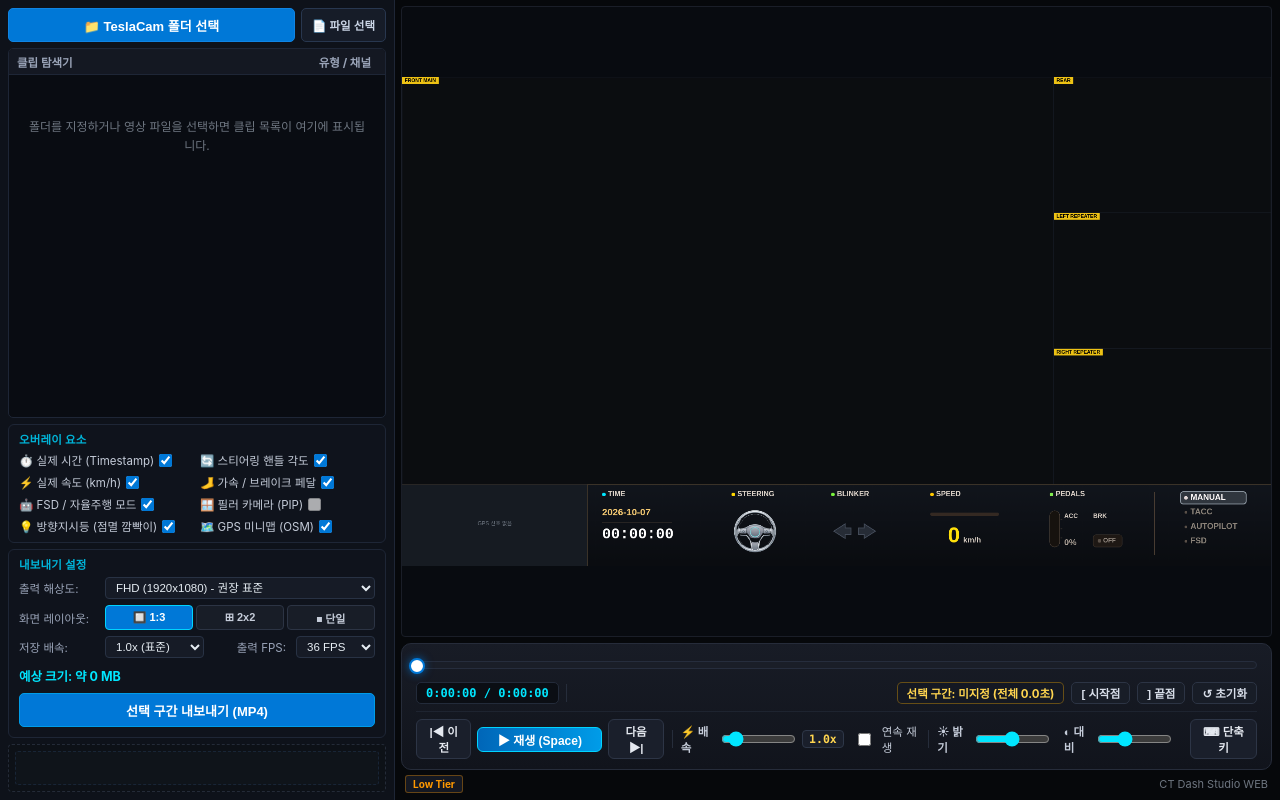
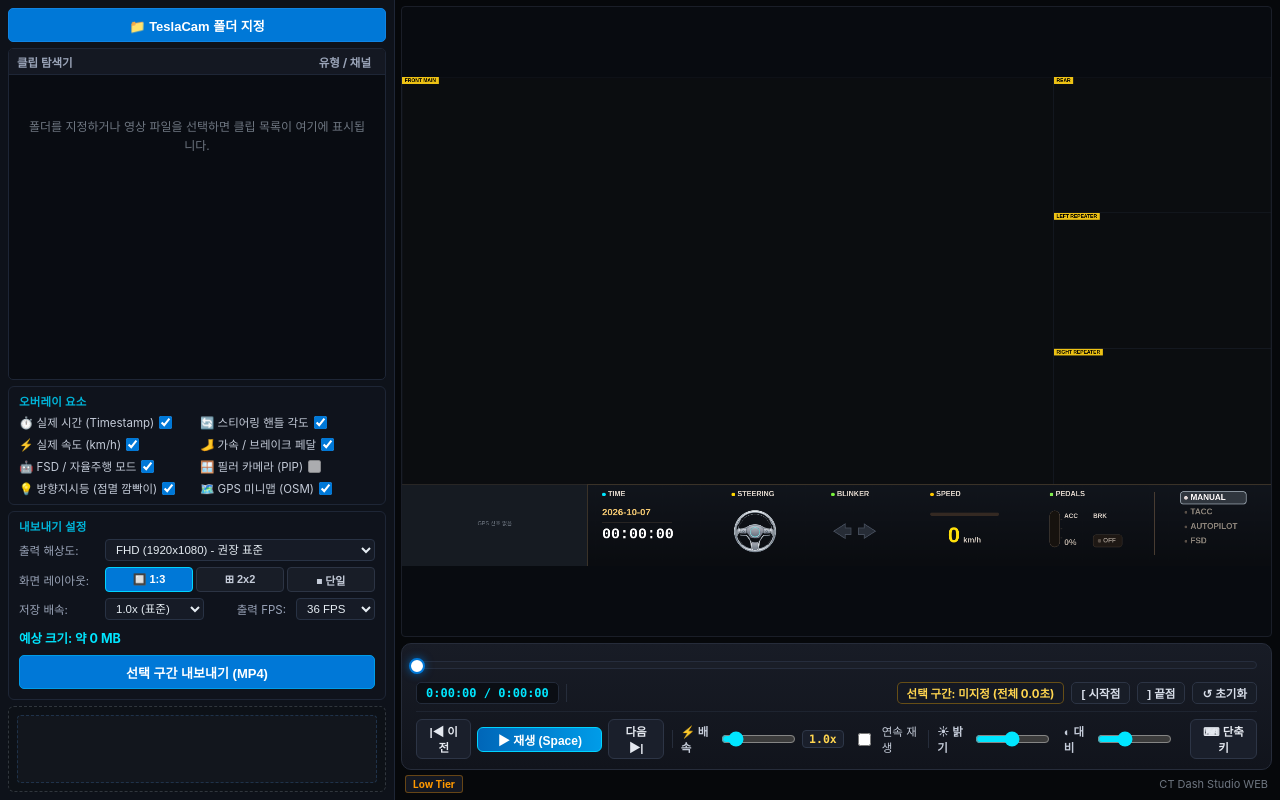
Before and after one commit to mhsong282828221212123123123/CT-dashcam-studio-WEB, a website built with Vite: page index.html in a window 1280 px wide. Built offline with nearby package versions, Linux system fonts and the light colour scheme.

Commit message:
fix: remove file selection button and restore full ad box placeholder dimensions without text

```diff
--- a/index.html
+++ b/index.html
@@ -48,17 +48,11 @@
 
           <!-- 1-1. 클립 목록 섹션 (모바일 탭: clips) -->
           <div class="sidebar-section mobile-tab-section active" data-mobile-tab="clips">
-            <div class="load-btn-group">
-              <button id="btn-open-folder" class="btn btn-folder-load" title="TeslaCam 폴더 지정 (권장)">
-                📁 TeslaCam 폴더 선택
-              </button>
-              <button id="btn-open-files" class="btn btn-folder-load-sub" title="개별 MP4 파일 직접 선택">
-                📄 파일 선택
-              </button>
-            </div>
+            <button id="btn-open-folder" class="btn btn-folder-load">
+              📁 TeslaCam 폴더 지정
+            </button>
             <!-- 폴더 선택 전용 인풋 (다른 PC / HTTP 접속 환경 지원) -->
             <input type="file" id="fallback-folder-input" webkitdirectory directory multiple style="display: none;" />
-            <!-- 개별 파일 선택 전용 인풋 -->
             <input type="file" id="fallback-file-input" multiple accept="video/mp4,video/*" style="display: none;" />
 
             <!-- 클립 탐색기 테이블 -->
--- a/src/main.ts
+++ b/src/main.ts
@@ -327,9 +327,8 @@ class CTDashcamStudioApp {
     tierModal?.addEventListener('click', (e) => {
       if (e.target === tierModal) closeTierModal();
     });
-    // 1. Open Folder / Files Buttons & Fallback Inputs
+    // 1. Open Folder Button & Fallback Inputs
     const btnOpenFolder = document.getElementById('btn-open-folder');
-    const btnOpenFiles = document.getElementById('btn-open-files');
     const fallbackFolderInput = document.getElementById('fallback-folder-input') as HTMLInputElement;
     const fallbackFileInput = document.getElementById('fallback-file-input') as HTMLInputElement;
 
@@ -349,18 +348,11 @@ class CTDashcamStudioApp {
         }
       }
 
-      // 2) 다른 컴퓨터(HTTP 원격 접속 등)나 구형 브라우저에서는 HTML5 표준 webkitdirectory 폴더 선택 창 실행
+      // 2) 다른 컴퓨터(HTTP 원격 접속 등)에서는 HTML5 표준 webkitdirectory 폴더 선택 창 실행
       if (fallbackFolderInput) {
         fallbackFolderInput.value = '';
         fallbackFolderInput.click();
       } else if (fallbackFileInput) {
-        fallbackFileInput.value = '';
-        fallbackFileInput.click();
-      }
-    });
-
-    btnOpenFiles?.addEventListener('click', () => {
-      if (fallbackFileInput) {
         fallbackFileInput.value = '';
         fallbackFileInput.click();
       }
--- a/src/style.css
+++ b/src/style.css
@@ -68,15 +68,8 @@ body {
   box-sizing: border-box;
 }
 
-.load-btn-group {
-  display: flex;
-  gap: 6px;
+.btn-folder-load {
   width: 100%;
-  flex-shrink: 0;
-}
-
-.btn-folder-load {
-  flex: 1;
   height: 34px;
   background-color: var(--accent-blue);
   color: #ffffff;
@@ -90,37 +83,12 @@ body {
   justify-content: center;
   gap: 6px;
   transition: all 0.15s ease;
-  white-space: nowrap;
+  flex-shrink: 0;
 }
 
 .btn-folder-load:hover {
   background-color: #1084e3;
   box-shadow: 0 0 10px rgba(0, 120, 215, 0.45);
-}
-
-.btn-folder-load-sub {
-  height: 34px;
-  padding: 0 10px;
-  background-color: #161c28;
-  color: #c9d4e5;
-  font-size: 11.5px;
-  font-weight: 600;
-  border: 1px solid #28374f;
-  border-radius: 5px;
-  cursor: pointer;
-  display: flex;
-  align-items: center;
-  justify-content: center;
-  gap: 4px;
-  transition: all 0.15s ease;
-  white-space: nowrap;
-  flex-shrink: 0;
-}
-
-.btn-folder-load-sub:hover {
-  background-color: #222c3f;
-  color: #ffffff;
-  border-color: var(--accent-cyan);
 }
 
 /* 1-1. 클립 목록 섹션 (PC 데스크톱: 남은 공간 차지 & 내부 탐색기만 스크롤) */
@@ -825,25 +793,30 @@ body {
   font-weight: bold;
 }
 
-/* 광고 배너 영역 (추후 광고용 자리 예약 - 글자 없음) */
+/* 광고 배너 영역 */
 .ad-box-group {
-  padding: 6px;
+  padding: 8px;
   background: #0d1117;
-  border: 1px dashed #242b38;
-  min-height: 48px;
-  height: 48px;
+  border: 1px dashed #30363d;
+  min-height: 84px;
   display: flex;
   align-items: center;
   justify-content: center;
-  border-radius: 4px;
 }
 
 .ad-card-placeholder {
   width: 100%;
   height: 100%;
-  background: rgba(22, 27, 34, 0.4);
-  border: 1px dashed rgba(88, 166, 255, 0.12);
-  border-radius: 3px;
+  min-height: 68px;
+  display: flex;
+  align-items: center;
+  justify-content: center;
+  background: rgba(22, 27, 34, 0.6);
+  border: 1px dashed rgba(88, 166, 255, 0.2);
+  border-radius: 4px;
+  padding: 8px 6px;
+  position: relative;
+  box-sizing: border-box;
 }
 
 /* 푸터 바 */
```
Also changed, not shown: docs/current_web_ui.png, docs/mobile_landscape_ui.png, docs/mobile_pc_mode_ui.png, docs/mobile_portrait_ui.png, docs/multiclip_range_highlight.png, docs/pc_many_files_test.png.
